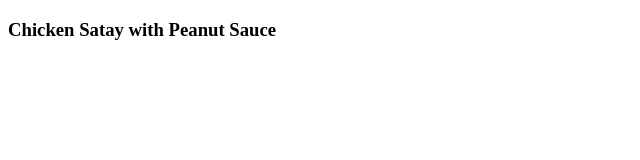
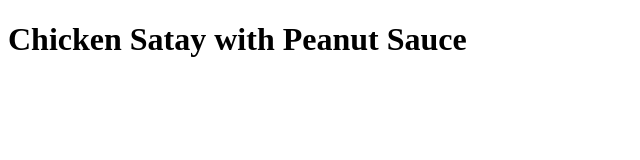
Before and after one commit to athanie2003/odin-recipes, a plain HTML site: page recipes/chicken.html in a window 1280 px wide. Shown: the whole page, without its empty margins (0-640 px from the left). Drawn offline with Linux system fonts and the light colour scheme.

Commit message:
Fix header size

```diff
--- a/recipes/chicken.html
+++ b/recipes/chicken.html
@@ -6,6 +6,6 @@
     <title>Chicken Recipe</title>
 </head>
 <body>
-    <h3>Chicken Satay with Peanut Sauce</h3>
+    <h1>Chicken Satay with Peanut Sauce</h1>
 </body>
 </html>
```
Also changed, not shown: recipes/ice-cream.html (+1 -1 lines).
